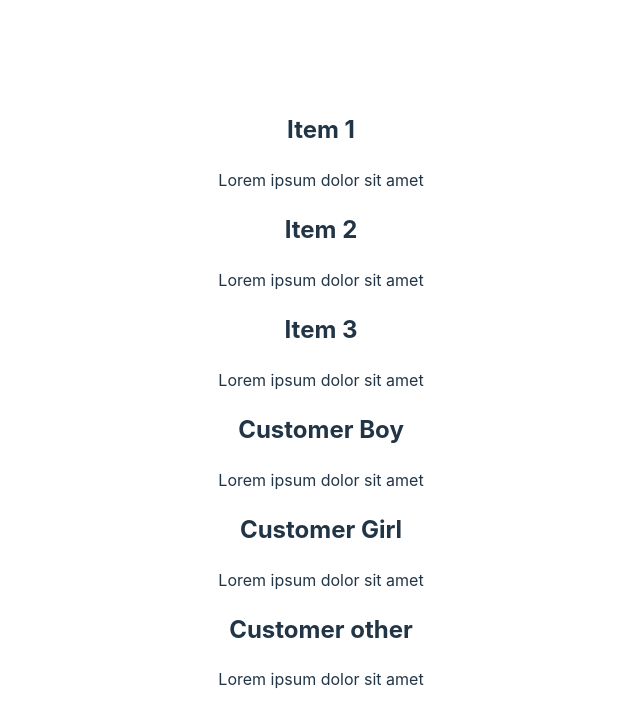
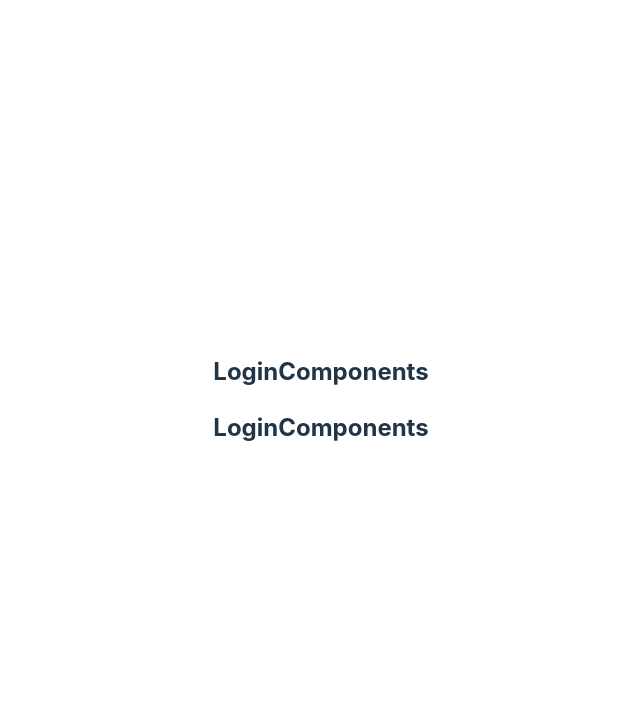
Before and after one commit to In-Class-Projects/react_demo_start, a React (Vite) app: page / in a window 1280 px wide. Shown: the top 726 px of the page, without its empty margins (319-959 px from the left). Built offline with nearby package versions, Linux system fonts and the light colour scheme.

Commit message:
use the components with boolean if condition

```diff
--- a/src/App.tsx
+++ b/src/App.tsx
@@ -1,55 +1,25 @@
 import './App.css'
+import DashBoard from "./components/LoginComponents.tsx";
+import {LoginComponents} from "./components/LoginComponents.tsx";
+import {ReactElement} from "react";
 
-import Item from "./components/item.tsx";
-import {Customer} from "./components/item.tsx";
 
 function App() {
 
-    const itemsList = [
-        {
-            title: "Item 1",
-            desc: "Lorem ipsum dolor sit amet",
-        },
-        {
-            title: "Item 2",
-            desc: "Lorem ipsum dolor sit amet",
-        },
-        {
-            title: "Item 3",
-            desc: "Lorem ipsum dolor sit amet",
-        }
-    ]
+    const isLogging : boolean = false;
 
-    const customerList = [
-        {
-            title: "Customer Boy",
-            desc: "Lorem ipsum dolor sit amet",
-        },
-        {
-            title: "Customer Girl",
-            desc: "Lorem ipsum dolor sit amet",
-        },
-        {
-            title: "Customer other",
-            desc: "Lorem ipsum dolor sit amet",
-        }
-    ]
+    let  content: ReactElement;
 
-    const customerArray = [];
-
-    for (const cusArrayElement of customerList) {
-        customerArray.push(
-            <Customer title={cusArrayElement.title} desc={cusArrayElement.desc}/>
-        );
+    if (isLogging) {
+        content = <DashBoard/>
+    } else {
+        content = <LoginComponents/>
     }
 
     return (
         <>
-            {itemsList.map(item => (
-                <Item title={item.title} desc={item.desc}/>
-            ))}
-
-            {customerArray}
+            {content}
+            {isLogging ? <DashBoard /> : <LoginComponents/>}
         </>
     )
 }
--- /dev/null
+++ b/src/components/LoginComponents.tsx
@@ -0,0 +1,15 @@
+export default function DashBoard() {
+    return (
+        <>
+            <h2>DashBord</h2>
+        </>
+    )
+}
+
+export function LoginComponents() {
+    return (
+        <>
+            <h2>LoginComponents</h2>
+        </>
+    )
+}
```
